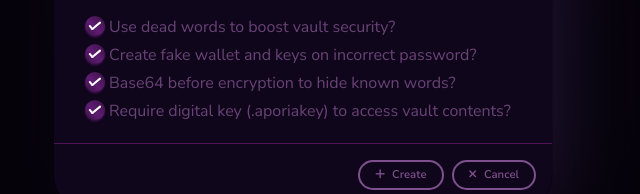
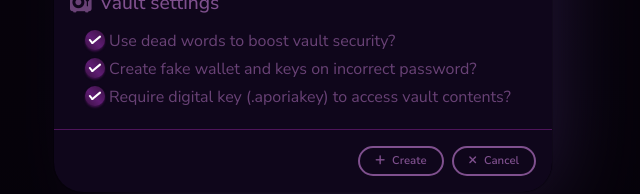
Before and after one commit to ViniMacacari/aporia-vault, an Angular app: page / in a window 1280 px wide. Shown: the part 402-596 px from the top of the page, without its empty margins (337-977 px from the left). Built offline with nearby package versions, Linux system fonts and the light colour scheme; no server answers.

Commit message:
feat: native base64 option

```diff
--- a/src/app/components/dialog-new-vault/dialog-new-vault.component.html
+++ b/src/app/components/dialog-new-vault/dialog-new-vault.component.html
@@ -30,8 +30,6 @@
                             [(checked)]="deadWords"></app-checkbox>
                         <app-checkbox [text]="'Create fake wallet and keys on incorrect password?'"
                             [(checked)]="fakeWallet"></app-checkbox>
-                        <app-checkbox [text]="'Base64 before encryption to hide known words?'"
-                            [(checked)]="base64"></app-checkbox>
                         <app-checkbox [text]="'Require digital key (.aporiakey) to access vault contents?'"
                             [(checked)]="digitalKey"></app-checkbox>
                     </div>
```
